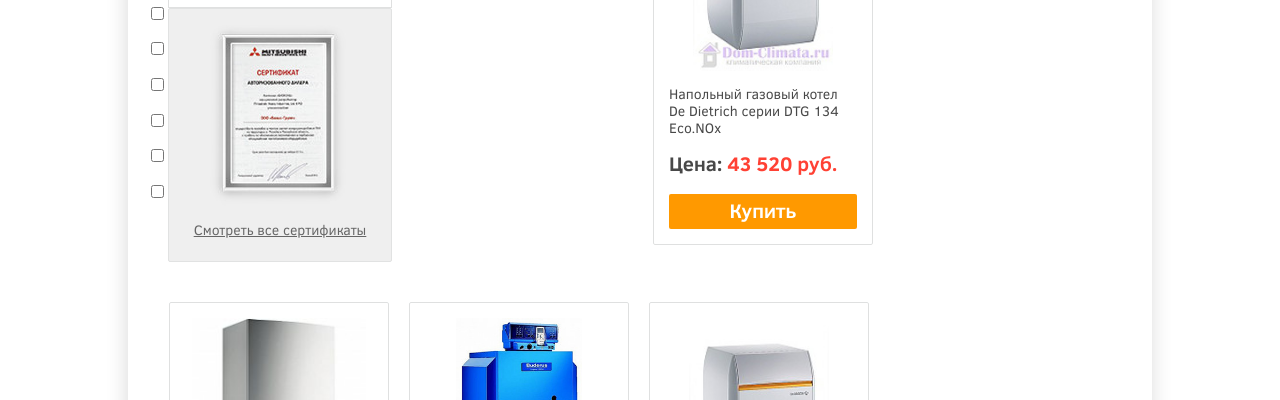
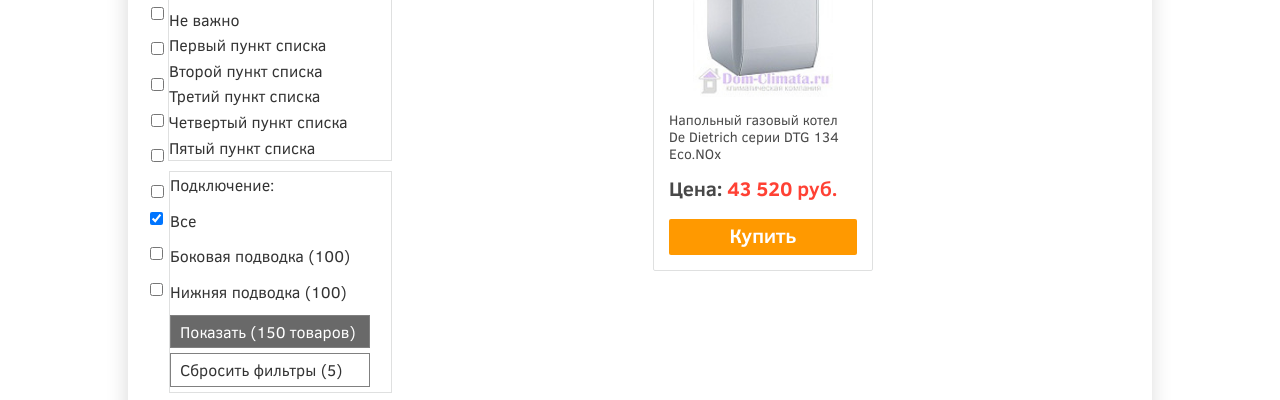
Before and after one commit to annavovk/ProjectStore, a plain HTML site: page index.html in a window 1280 px wide. Shown: the part 1534-1934 px from the top of the page. Drawn offline with Linux system fonts and the light colour scheme; a web font is replaced by a local one.

Commit message:
added css styles

```diff
--- a/css/new-styles.css
+++ b/css/new-styles.css
@@ -41,6 +41,24 @@ h4.catalog-header {
     border: 1px solid #dfe0e0;
 }
 
+.button-show {
+    width: 200px;
+    padding: 3px 9px;
+    border: 1px solid grey;
+    margin: 5px 5px 5px 0;
+    cursor: pointer;
+    background: dimgrey;
+    color: white;
+}
+
+.button-drop {
+    width: 200px;
+    padding: 3px 9px;
+    border: 1px solid grey;
+    margin: 5px 5px 5px 0;
+    cursor: pointer;
+}
+
 .btn-group.open {
     display: block;
 }
--- a/index.html
+++ b/index.html
@@ -366,7 +366,29 @@
             </div>
             <div class="dropdown-list">
                 <p>Тип - выпадающий список</p>
+                <ul class="list">
+                    <li>Не важно</li>
+                    <li>Первый пункт списка</li>
+                    <li>Второй пункт списка</li>
+                    <li>Третий пункт списка</li>
+                    <li>Четвертый пункт списка</li>
+                    <li>Пятый пункт списка</li>
+                </ul>
             </div>
+            <div class="checkbox">
+                <form>
+                    <p> Подключение:</p>
+                    <p><input type="checkbox" name="a" value="Все" checked> Все</p>
+                    <p><input type="checkbox" name="a" value="Боковая подводка"> Боковая подводка (100)</p>
+                    <p><input type="checkbox" name="a" value="Нижняя подводка"> Нижняя подводка (100)</p>
+                </form>
+                <div class="button-show">
+                    Показать (150 товаров)
+                </div>
+                <div class="button-drop">
+                    Сбросить фильтры (5)
+                </div>
+                </div>
             <!--noindex-->
             <div class="widget sertificate">
                 <a href="javascript:void(0);"><img src="img/sert-1.jpg" alt="Sertificate"><a/>
@@ -417,6 +439,9 @@
                          data-services="vkontakte,facebook,twitter,google"></div>
                 </div>
                 <div class="clearfix"></div>
+            </div>
+            <div class="fast-page">
+                Главная > Каталог > Кондиционеры > Мультизональные кондиционеры
             </div>
             <div class="products-sect prod-carousel clearfix">
 
```
